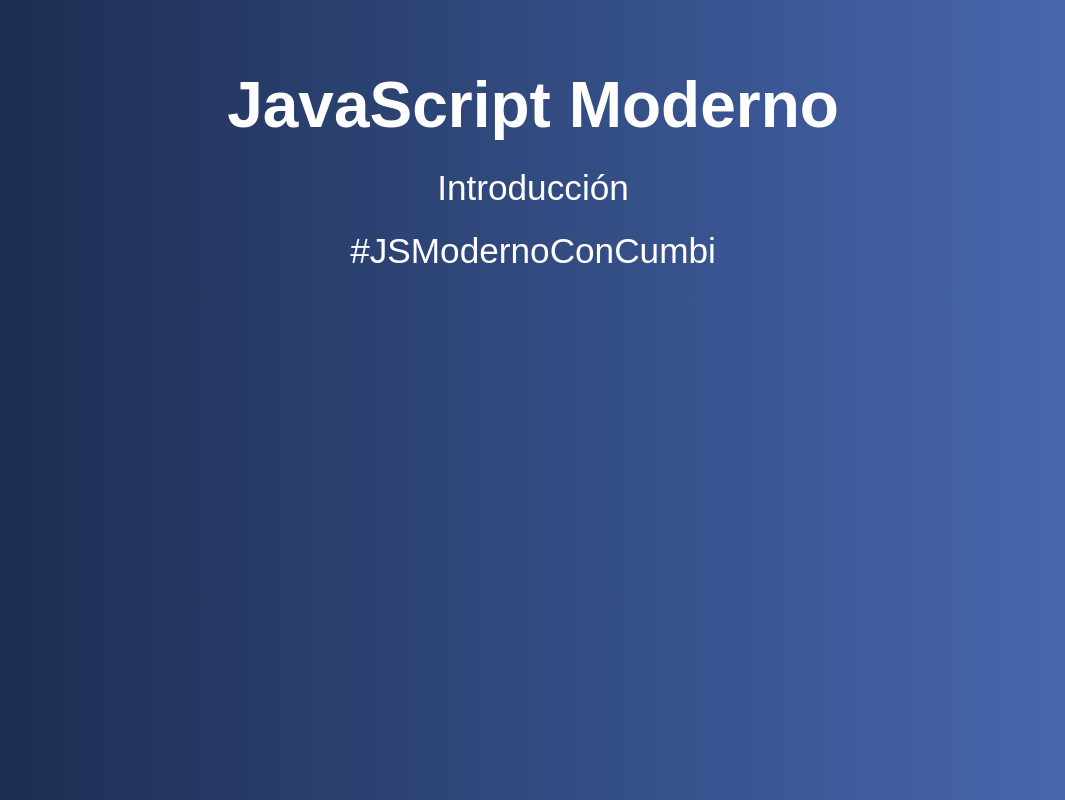
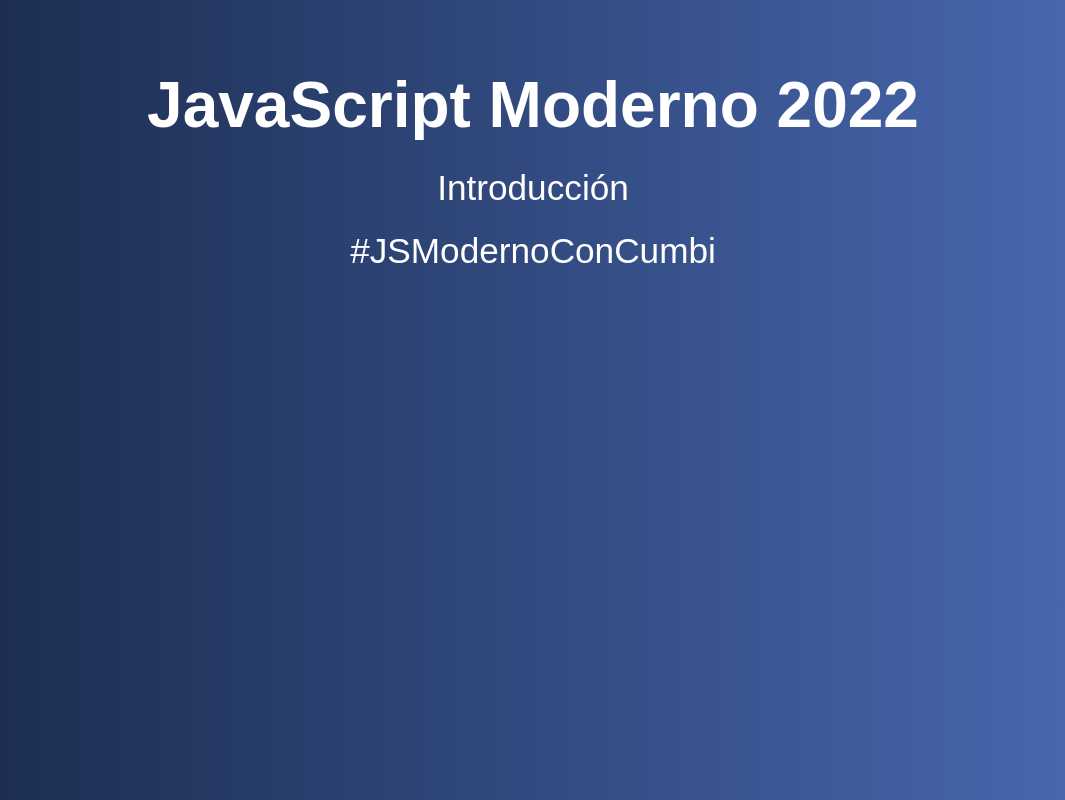
Before and after one commit to cumbinar/Introduccion-js, a plain HTML site: page index.html in a window 1280 px wide. Shown: the whole page, without its empty margins (107-1172 px from the left). Drawn offline with Linux system fonts and the light colour scheme; a web font is replaced by a local one.

Commit message:
finish introducción

```diff
--- a/index.html
+++ b/index.html
@@ -9,7 +9,7 @@
 </head>
 <body>
     <div class="contenido">
-        <h1>JavaScript Moderno</h1>
+        <h1>JavaScript Moderno 2022</h1>
         <p>Introducción</p>
         <p class="hashtag">#JSModernoConCumbi</p>
     </div>
```
